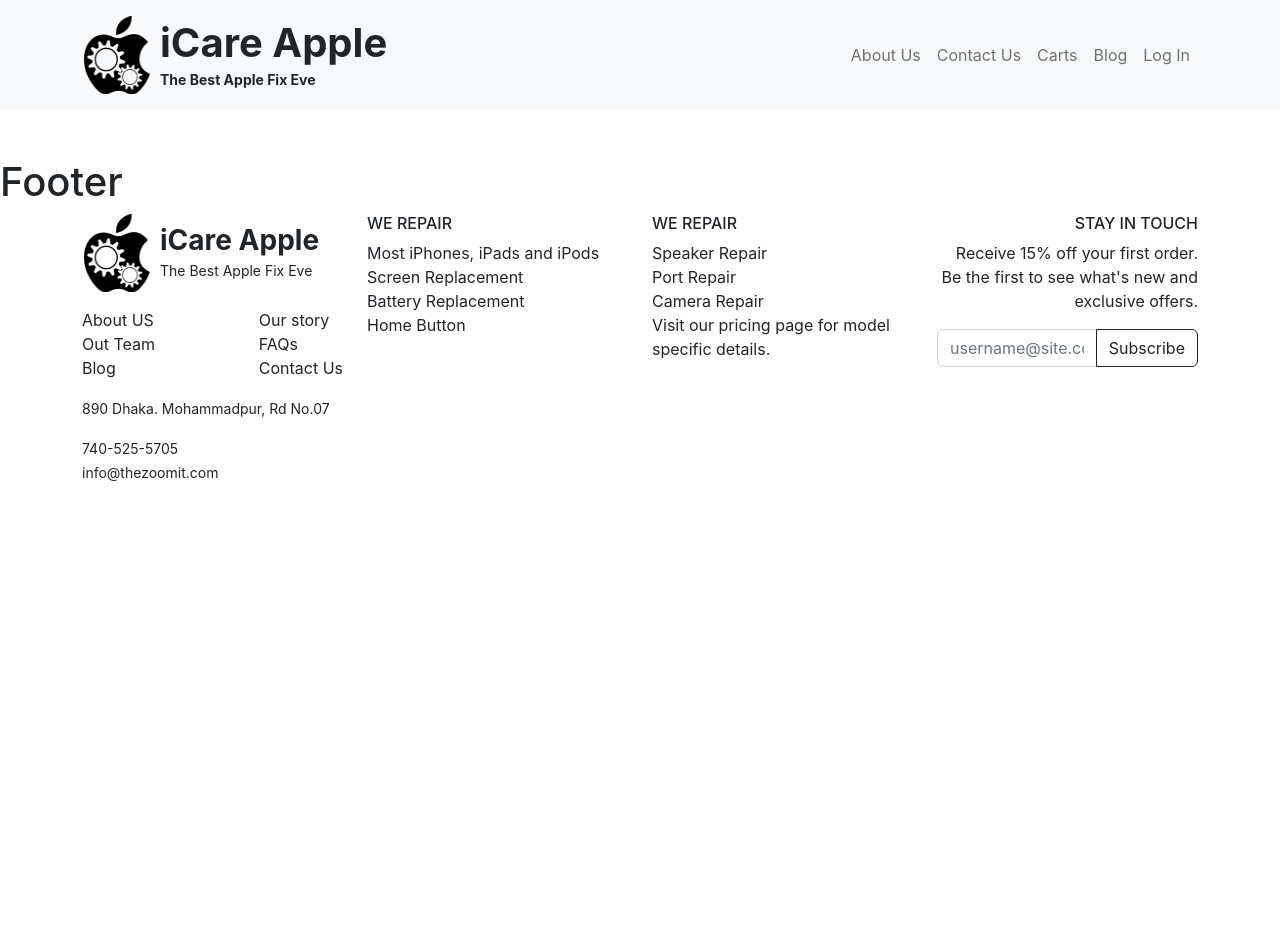
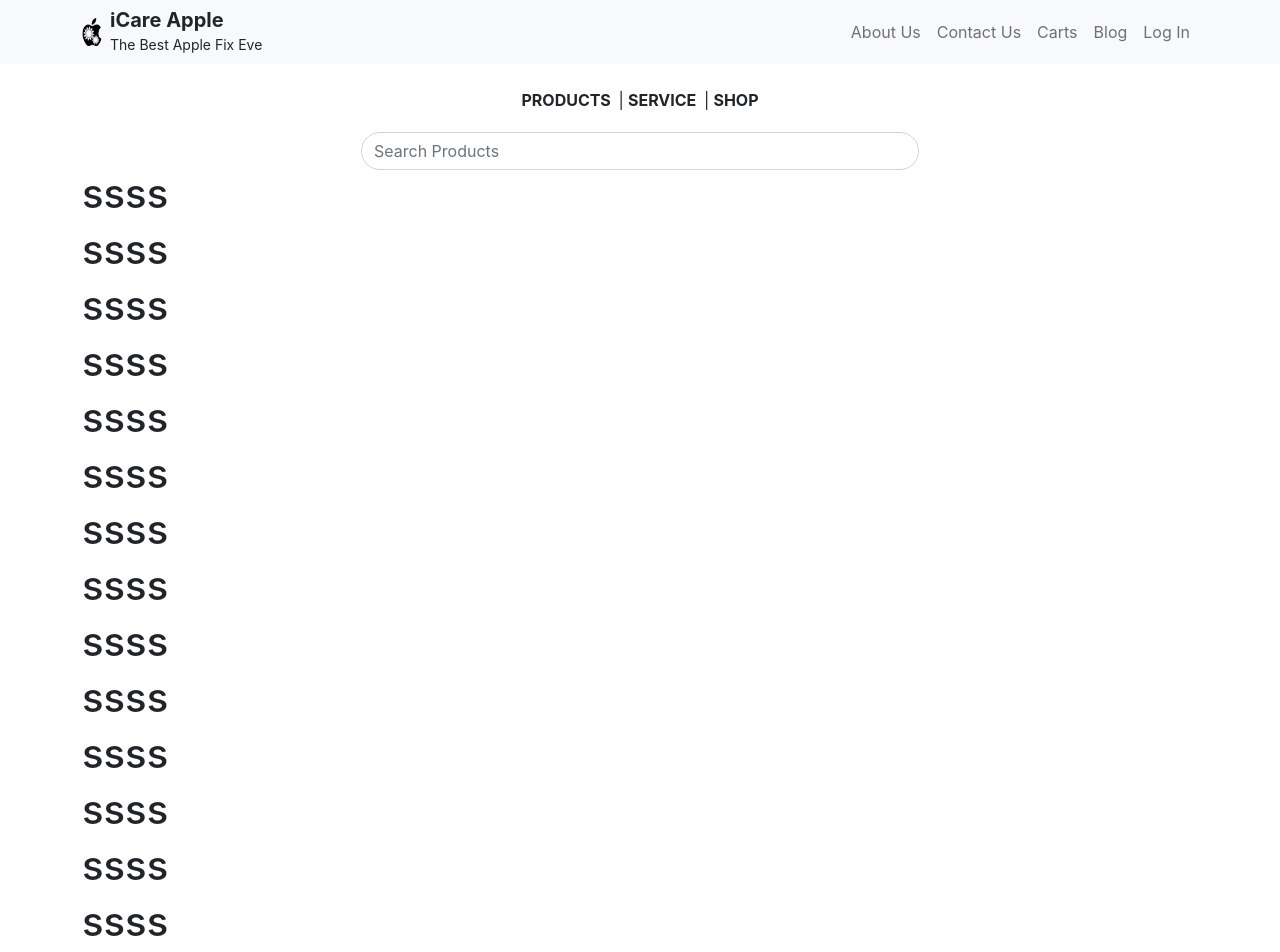
Before and after one commit to nazmul-2020/Apple-Care-Service-Center-Zoom, a React (Create React App) app: page / in a window 1280 px wide. Shown: the top 952 px of the page. Before the commit the page ends 800 px from the top, so only its background shows below. Built offline with nearby package versions, Linux system fonts and the light colour scheme.

Commit message:
added search bar

```diff
--- a/src/App.js
+++ b/src/App.js
@@ -1,4 +1,4 @@
-import { Routes, Route, Link } from "react-router-dom";
+import { Routes, Route} from "react-router-dom";
 import Home from "./Pages/Home/Home";
 import Footer from "./Pages/Shared/Footer/Footer";
 import Header from "./Pages/Shared/Header/Header";
--- /dev/null
+++ b/src/Pages/Home/Banner/Banner.js
@@ -0,0 +1,44 @@
+import React from 'react';
+
+const Banner = () => {
+    return (
+        <div className='mt-4'>
+            <div className='container'>
+                <div className='text-center'>
+                    <span className='fw-bold'>PRODUCTS </span>
+                    <span className='mx-1'>|</span>
+                    <span className='fw-bold'>SERVICE </span>
+                    <span className='mx-1'>|</span>
+                    <span className='fw-bold'>SHOP</span>
+                </div >
+
+                <div className='sticky-top pt-1 '>
+                    <input class="form-control mx-auto mt-3 rounded-pill w-50  " type="search" placeholder="Search Products" aria-label="Search"></input>
+                </div>
+
+                {/* <nav class="navbar sticky-top bg-light">
+                    <div class="container-fluid">
+                        <a class="navbar-brand" href="#">Sticky top</a>
+                    </div>
+                </nav> */}
+                <h1>ssss</h1>
+                <h1>ssss</h1>
+                <h1>ssss</h1>
+                <h1>ssss</h1>
+                <h1>ssss</h1>
+                <h1>ssss</h1>
+                <h1>ssss</h1>
+                <h1>ssss</h1>
+                <h1>ssss</h1>
+                <h1>ssss</h1>
+                <h1>ssss</h1>
+                <h1>ssss</h1>
+                <h1>ssss</h1>
+                <h1>ssss</h1>
+                <h1>ssss</h1>
+            </div>
+        </div>
+    );
+};
+
+export default Banner;
--- a/src/Pages/Home/Home.js
+++ b/src/Pages/Home/Home.js
@@ -1,10 +1,10 @@
 import React from 'react';
-import Header from '../Shared/Header/Header';
+import Banner from './Banner/Banner';
 
 const Home = () => {
     return (
         <div>
-
+            <Banner/>
         </div>
     );
 };
--- a/src/Pages/Shared/Footer/Footer.js
+++ b/src/Pages/Shared/Footer/Footer.js
@@ -4,7 +4,7 @@ import logo from '../../../assets/Images/logo.png'
 
 const Footer = () => {
     return (
-        <div className='my-5'>
+        <div className='mt-5'>
             <h1>Footer</h1>
             <footer className='container'>
                 <div className='row g-4'>
@@ -66,8 +66,13 @@ const Footer = () => {
                                 aria-label="Recipient's username"
                                 aria-describedby="basic-addon2"
                             />
-                            <InputGroup.Text id="baic-addon2"  className='btn btn-outline-dark' >Subscribe</InputGroup.Text>
+                            <InputGroup.Text id="basic-addon2"className='btn btn-outline-dark'>Subscribe</InputGroup.Text>
                         </InputGroup>
+                        <div className='mt-5'>
+                            <h6>STAY CONNECTED</h6>
+                            <p>Follow us along on social media and stay updated with all things AS.</p>
+                            <p>Icon</p>
+                        </div>
                     </div>
 
                 </div>
--- a/src/Pages/Shared/Header/Header.js
+++ b/src/Pages/Shared/Header/Header.js
@@ -7,16 +7,16 @@ const Header = () => {
         <div>
             <Navbar bg="light" expand="lg">
                 <Container>
-                    <Navbar href="/" className='fw-bold'>
+                    <Navbar href="/" className='p-0'>
                         <img
                             alt=""
                             src={logo}
-                            width="70"
-                            height="78"
+                            width="20"
+                            height="28"
                             className="d-inline-block align-top"
                         />{' '}
                         <div className='ms-2'>
-                            <h1 className='fw-bold m-0'>iCare Apple</h1>
+                            <h5 className='fw-bold m-0'>iCare Apple</h5>
                             <p className='m-0'><small>The Best Apple Fix Eve</small></p>
                         </div>
                     </Navbar>
```
